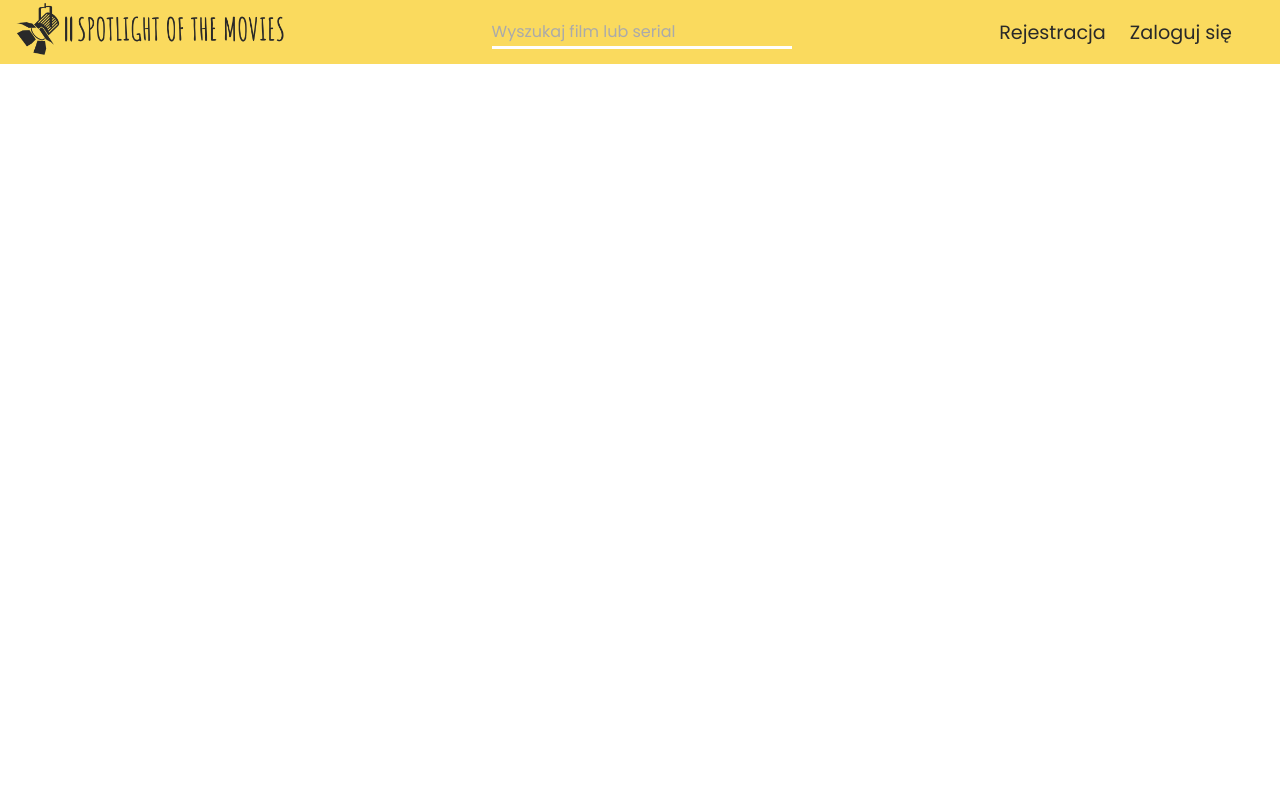
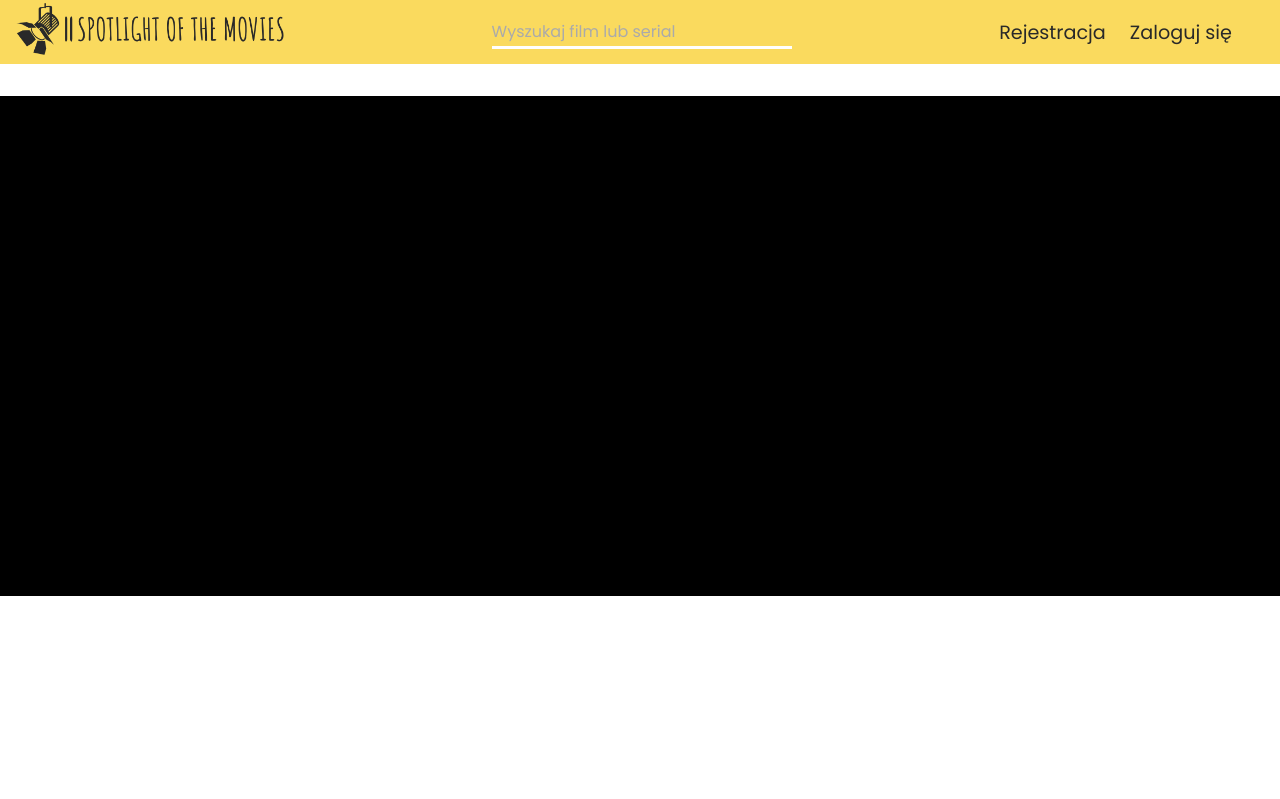
Before and after one commit to Filip1618/Praktyki, a Flask app: page / in a window 1280 px wide. Shown: the top 799 px of the page. Before the commit the page ends 64 px from the top, so only its background shows below. Run offline with Flask 2, Linux system fonts and the light colour scheme; parts of the project's set-up code (start-up, migrations or seed data) failed here and were passed over; some libraries are stand-ins or nearby versions.

Commit message:
Dodanie listy 20. obecnie najpopularniejszych filmów i seriali

```diff
--- a/static/home/app.js
+++ b/static/home/app.js
@@ -52,7 +52,14 @@
   </li>
 );
 
-return (<ul>{renderedArray}</ul>);
+return (
+  <>
+  <h1>Trendujące dzisiaj</h1>
+  <ul className="list--of--trends">
+    {renderedArray}
+  </ul>
+  </>
+);
 
 }
 
@@ -76,11 +83,11 @@
 
 
 
+const arrayOfMovies = getArrayOfTrendingMovies()
 
-
-
-
-const arrayOfMovies = getArrayOfTrendingMovies()
 
 const randomMovie = ReactDOM.createRoot(document.getElementById("randomMovie"))
 randomMovie.render(<RenderRandomTrendMovie arrayOfMovies={arrayOfMovies}/>)
+
+const trendingMovies = ReactDOM.createRoot(document.getElementById('trendingMovies'))
+trendingMovies.render(<RenderListOfTrends arrayOfMovies={arrayOfMovies}/>)
--- a/static/home/style.css
+++ b/static/home/style.css
@@ -8,6 +8,10 @@
 * {
   margin: 0;
   font-family: "Poppins";
+  padding: 0;
+  list-style: none;
+  text-decoration: none;
+  box-sizing: border-box;
 }
 
 body{
@@ -153,6 +157,7 @@
   position: absolute;
   left: 50%;
   transform: translate(-50%, 0);
+  height: 200vh;
 }
 
 .random--movie{
@@ -175,7 +180,7 @@
   transition: all .3s ease-in-out;
 }
 
-.trendingMovie img:hover{
+.trendingMovie:hover img{
   scale: 1.1;
   z-index: -1;
 }
@@ -186,8 +191,65 @@
   color: #fff;
   margin: 1rem;
   font-size: 2vw;
+  transition: all .3s ease-in-out;
 }
 
-.trendingMovie h1:hover{
+.trendingMovie:hover h1{
   opacity: 0;
 }
+
+
+.trending--Movies{
+
+  background-color: #000000;
+  width: 100vw;
+  height: 500px;
+  position: absolute;
+  left: 50%;
+  transform: translateX(-50%);
+  margin: 2rem 0;
+  display: flex;
+  flex-direction: column;
+}
+
+.trending--Movies h1{
+  color: var(--royal-yellow);
+  margin: 2rem 2rem 0 2rem;
+}
+
+.trending--Movies ul{
+  position: relative;
+  display: flex;
+  overflow-x: scroll;
+}
+
+
+::-webkit-scrollbar-track {
+  background: #000000;
+}
+
+::-webkit-scrollbar-thumb {
+  background: var(--royal-yellow);
+}
+
+
+
+.trending--Movies ul li{
+  margin: 2rem;
+}
+
+
+.trending--Movies li a img {
+  height: 256px;
+  transition: all .3s ease-in-out;
+}
+
+.trending--Movies li a img:hover{
+  transform: translate(15px, -25px);
+  box-shadow: -18px 26px 26px -8px var(--royal-yellow);
+}
+
+.trending--Movies li a p {
+  color: #fff;
+  text-decoration: none;
+}
--- a/templates/home.html
+++ b/templates/home.html
@@ -48,6 +48,9 @@
       <div class="main--content">
         <div class="random--movie" id="randomMovie">
         </div>
+        <div class="trending--Movies" id="trendingMovies">
+
+        </div>
       </div>
     </div>
 
```
